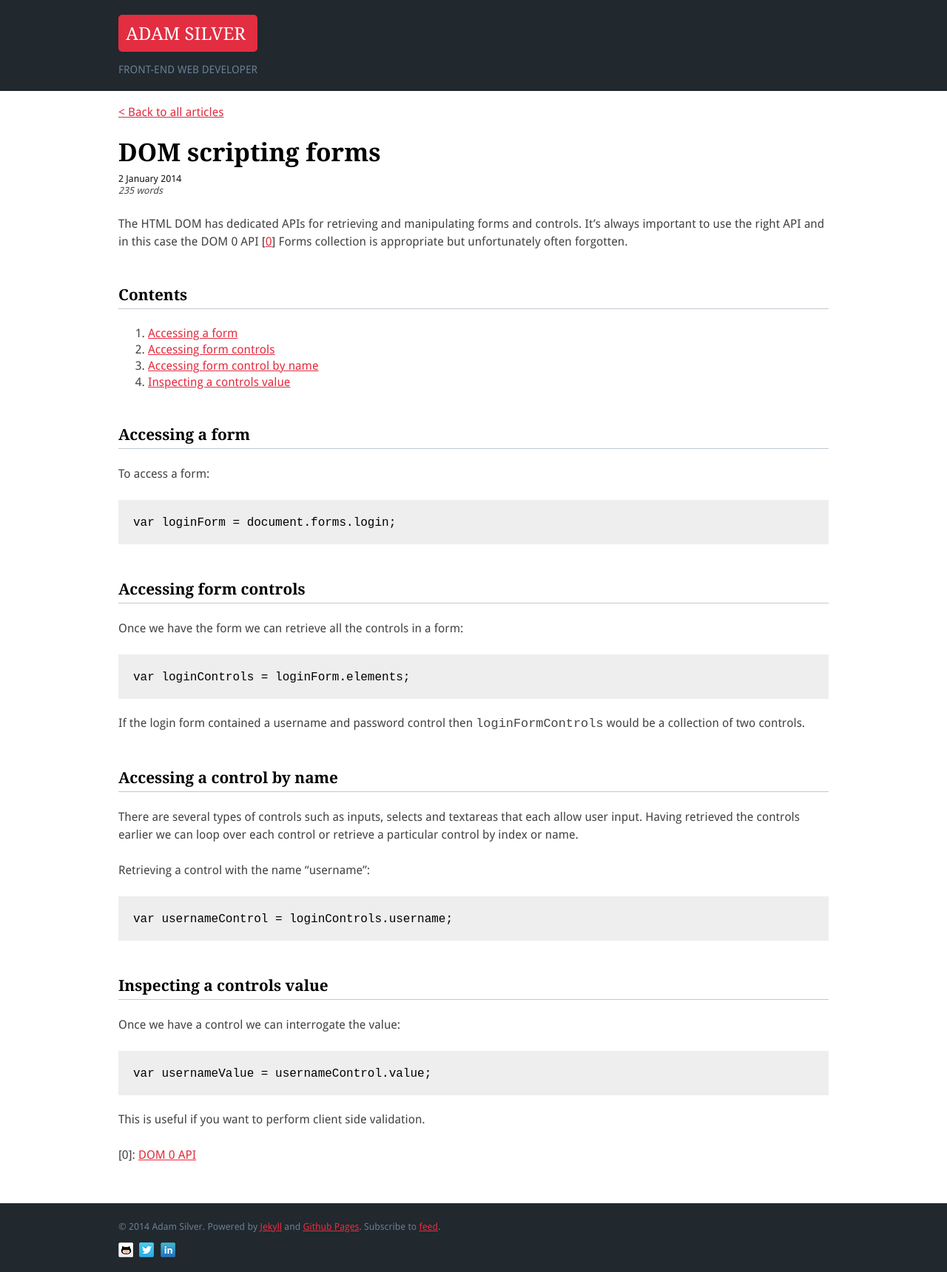
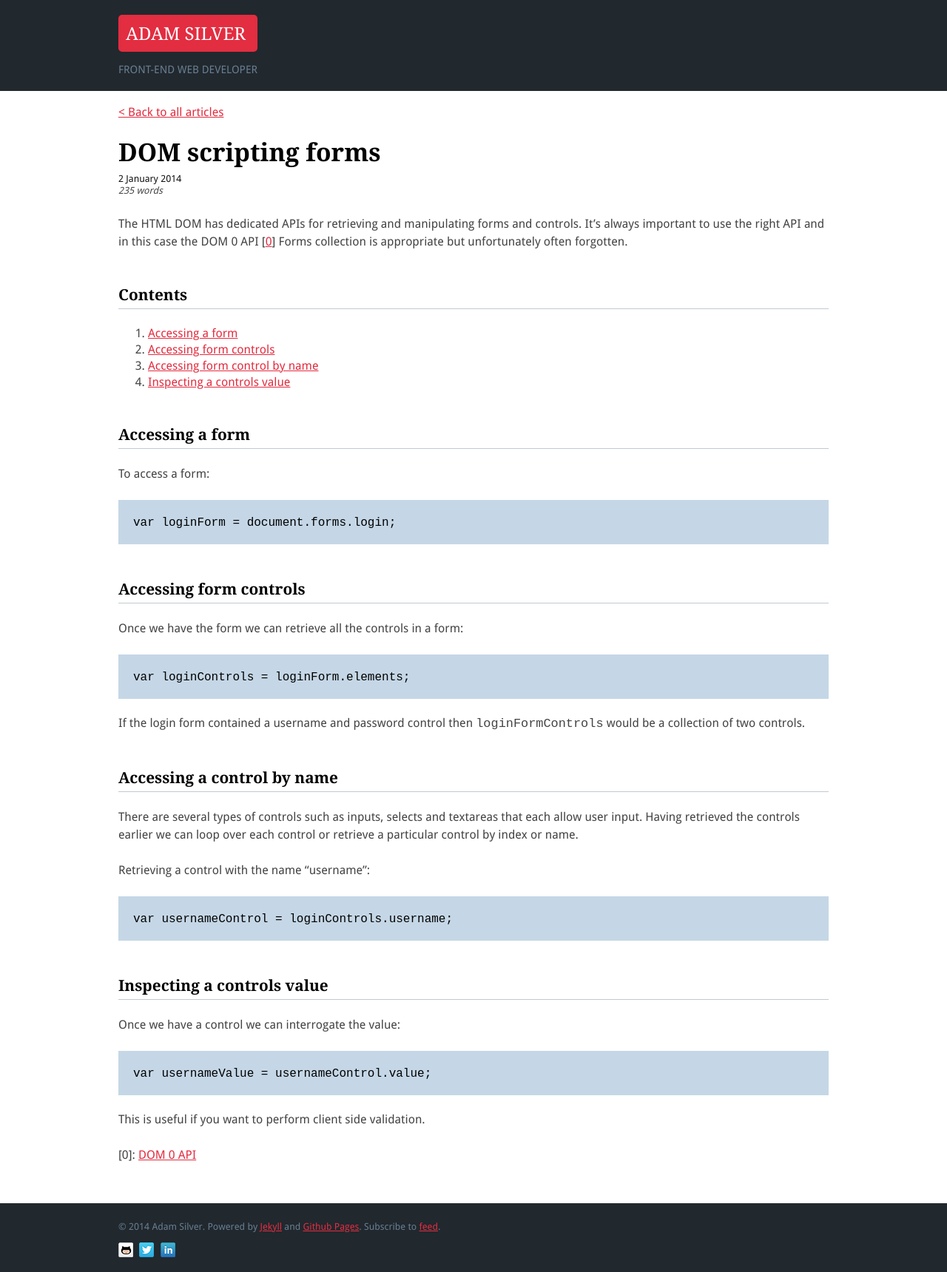
Before and after one commit to adamsilver/adamsilver.io-jekyll, a Jekyll site: the page built from _posts/2014-01-02-dom-scripting-forms.md, in a window 1280 px wide. Shown: the whole page at 74% size. Built offline with Jekyll 4.4.1, drawn with Linux system fonts in a browser that asks for light colours; Markdown is read by kramdown in place of the engine named in the settings.

Commit message:
pre style

```diff
--- a/css/main.css
+++ b/css/main.css
@@ -307,7 +307,7 @@ a:hover {
 pre {
 	font-family: Monaco,'Courier New','Courier',monospace;
 	font-size: 16px;
-	background-color: #eee;
+	background-color: #C5D7E6;
 	margin-bottom: 20px;
 	padding: 20px;
 	white-space: pre-wrap;       /* css-3 */
```
Also changed, not shown: 1 other file.
